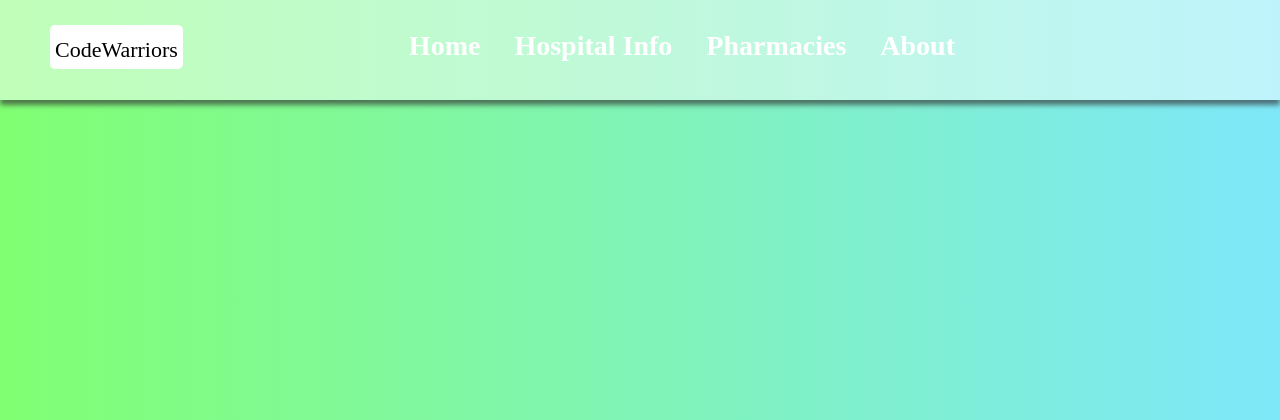
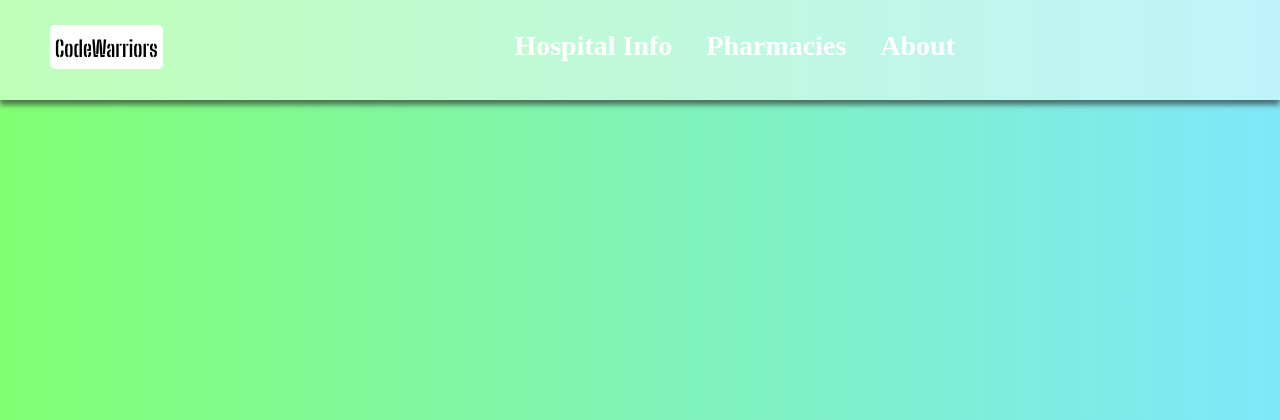
Before and after one commit to hsahu615/Hackathon2k21, a Flask app: page / in a window 1280 px wide. Shown: the top 420 px of the page. Run offline with Flask 2, Linux system fonts and the light colour scheme; some libraries are stand-ins or nearby versions.

Commit message:
committed

```diff
--- a/app.py
+++ b/app.py
@@ -110,9 +110,9 @@ def about():
     return render_template('about.html')
 
 
-port = os.getenv("PORT")
+# port = os.getenv("PORT")
 if __name__ == "__main__":
     # app.run(host='0.0.0.0', port=5000)
-    app.run(host='0.0.0.0', port=port)
+    # app.run(host='0.0.0.0', port=port)
     # app.run(host='127.0.0.1', port=8001, debug=True)
-    # app.run(debug=True)
+    app.run(debug=True)
--- a/templates/home.html
+++ b/templates/home.html
@@ -53,7 +53,6 @@
   var district_list = {{ district_list |default('[]') | tojson }};
   if(district_list.length>1){
     district_list = district_list.sort();
-    console.log(district_list[1]);
      for(var i=0;i<district_list.length;i++){
       const select = document.getElementById('cars');
       const option = document.createElement('option');
@@ -72,7 +71,6 @@
     for(var j=0;j<dataset[i].length;j++){
       var cell1 = row.insertCell(j);
       cell1.innerHTML = dataset[i][j];
-      console.log(dataset[i][j]);
     }
   }
 
--- a/templates/index.html
+++ b/templates/index.html
@@ -2,17 +2,20 @@
 <html lang="en">
 <head>
   <meta charset="UTF-8">
-  <title>Himanshu</title>
+  <title>Hospital Info</title>
   <link type="text/css" rel="stylesheet" href="{{ url_for('static', filename='css/main.css') }}">
   <link rel="stylesheet" href="path/to/font-awesome/css/font-awesome.min.css">
+  <link rel="preconnect" href="https://fonts.googleapis.com">
+  <link rel="preconnect" href="https://fonts.gstatic.com" crossorigin>
+  <link href="https://fonts.googleapis.com/css2?family=Big+Shoulders+Stencil+Display:wght@700&display=swap" rel="stylesheet">
 </head>
 <body>
   <div class="top-nav">
     <div class="title">
-      <a class="titletext">CodeWarriors</a>
+      <a class="titletext" style="font-family: 'Big Shoulders Stencil Display', cursive;">CodeWarriors</a>
     </div>
     <ul class="top-nav-button-box">
-      <li class="topnavbutton"><a href="/" class="btn btn-primary">Home</a></li>
+<!--      <li class="topnavbutton"><a href="/" class="btn btn-primary">Home</a></li>-->
       <li class="topnavbutton"><a href="/hospitals" class="btn btn-primary">Hospital Info</a></li>
       <li class="topnavbutton"><a href="/pharmacies" class="btn btn-primary">Pharmacies</a></li>
       <li class="topnavbutton"><a href="/about" class="btn btn-primary">About</a></li>
--- a/templates/pharma_Table.html
+++ b/templates/pharma_Table.html
@@ -29,7 +29,6 @@
 <script type="text/javascript">
   var pharmalist = {{ pharmalist |default('[]') | tojson }};
     pharmalist = pharmalist.sort();
-    console.log(pharmalist[1]);
      for(var i=0;i<pharmalist.length;i++){
       const select = document.getElementById('pharma');
       const option = document.createElement('option');
```
Also changed, not shown: templates/pharmaList.html (+0 -11 lines).
